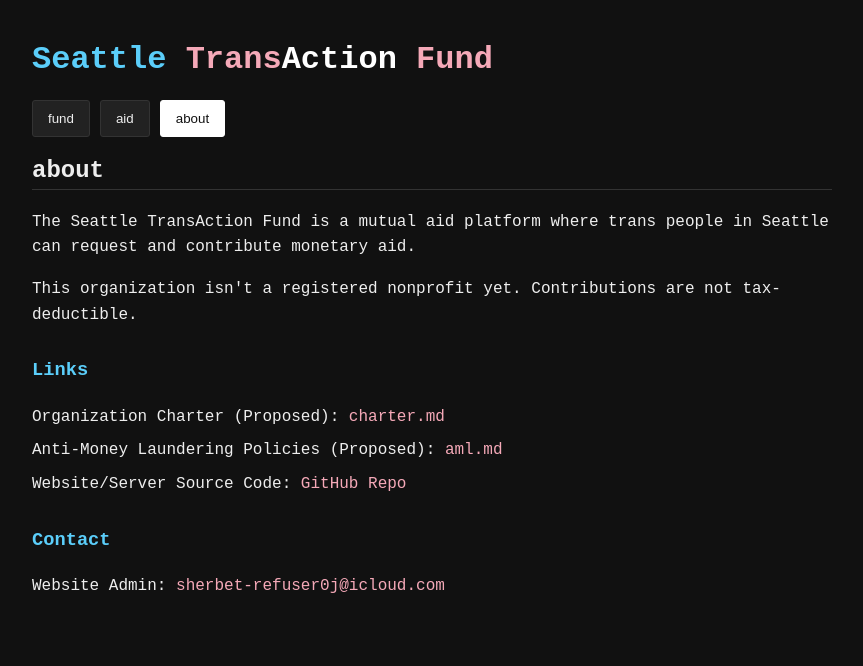
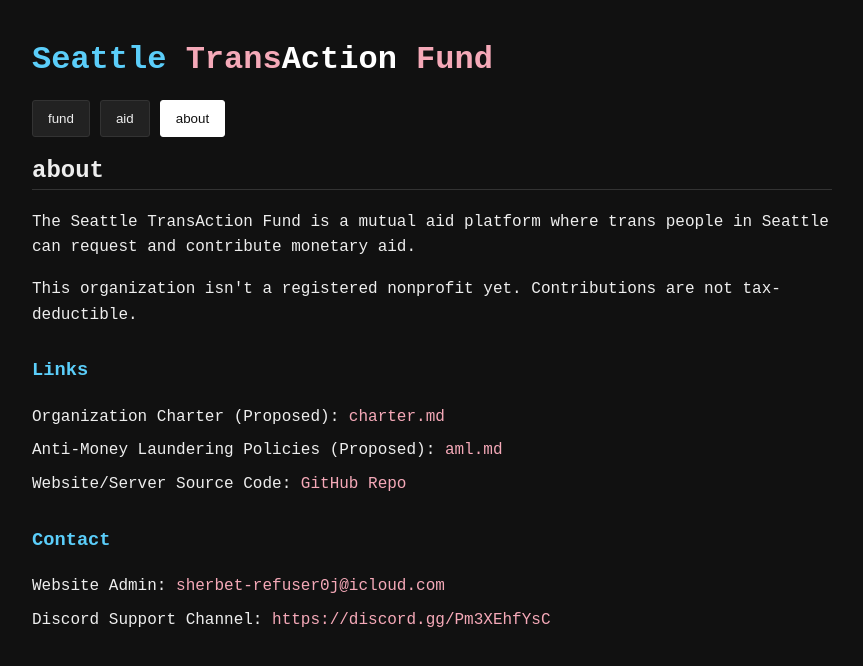
Before and after one commit to sherbet-refuser/trans-action, a React (Create React App) app in the folder frontend/: page / in a window 1280 px wide. Both pictures are taken after a click on the button "about". Shown: the top 666 px of the page, without its empty margins (208-1071 px from the left). Built offline with nearby package versions, Linux system fonts and the light colour scheme; no server answers.

Commit message:
feat: add discord link

```diff
--- a/frontend/src/components/About.js
+++ b/frontend/src/components/About.js
@@ -52,13 +52,23 @@
         <h3>Contact</h3>
         <ul>
           <li>
-            Website Admin:{' '}
+            Website Admin:&nbsp;
             <a
               href="mailto:sherbet-refuser0j@icloud.com"
               target="_blank"
               rel="noopener noreferrer"
             >
               sherbet-refuser0j@icloud.com
+            </a>
+          </li>
+          <li>
+            Discord Support Channel:&nbsp;
+            <a
+              href="https://discord.gg/Pm3XEhfYsC"
+              target="_blank"
+              rel="noopener noreferrer"
+            >
+              https://discord.gg/Pm3XEhfYsC
             </a>
           </li>
         </ul>
--- a/frontend/src/components/Aid.js
+++ b/frontend/src/components/Aid.js
@@ -275,8 +275,8 @@
         </div>
         <p style={{ marginTop: '1rem' }}>
           once you submit, our team will begin reviewing your request. if you
-          don't hear back within one week, please reach out to the email on the{' '}
-          <i>about</i> page.
+          don't hear back within one week, please reach out to the email
+          or discord channel on the <i>about</i> page.
         </p>
         <button type="submit" disabled={!config.requestAidEnabled}>
           {config.requestAidEnabled ? 'request aid' : 'requests disabled'}
```
